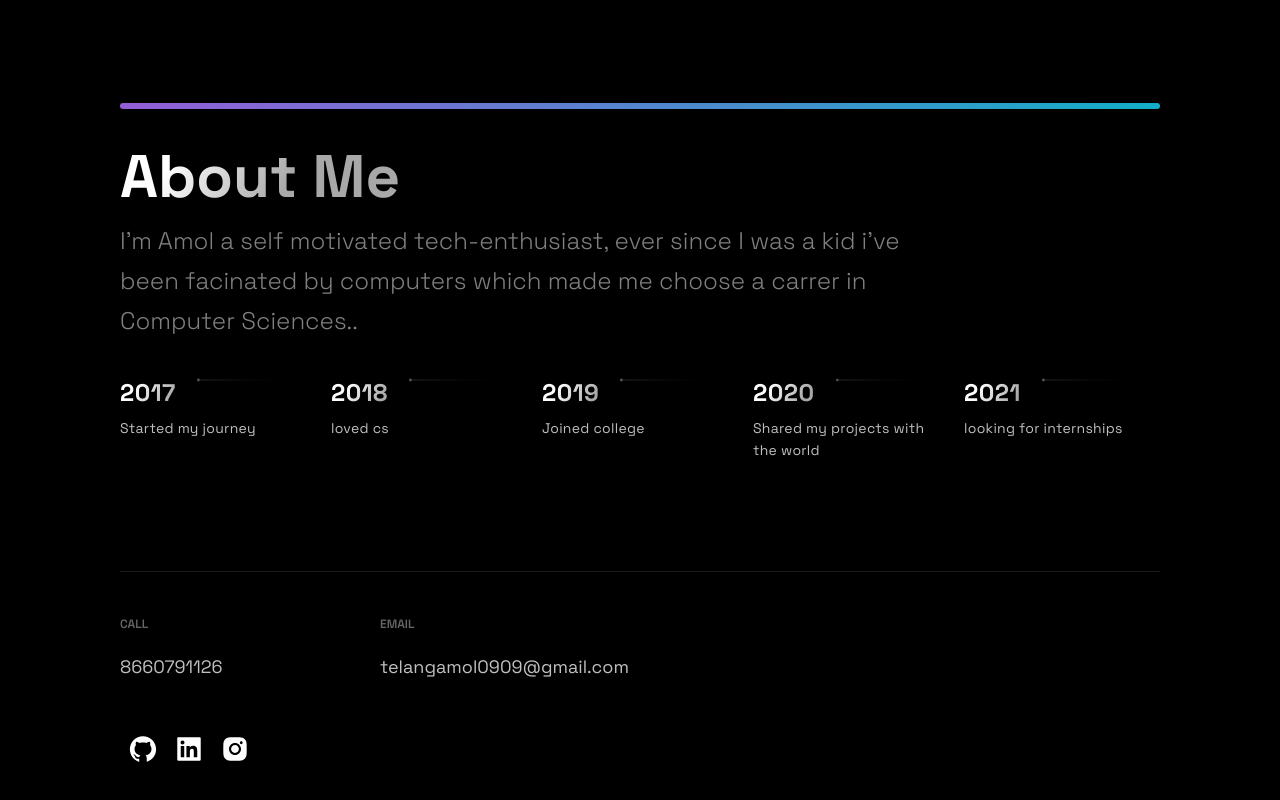
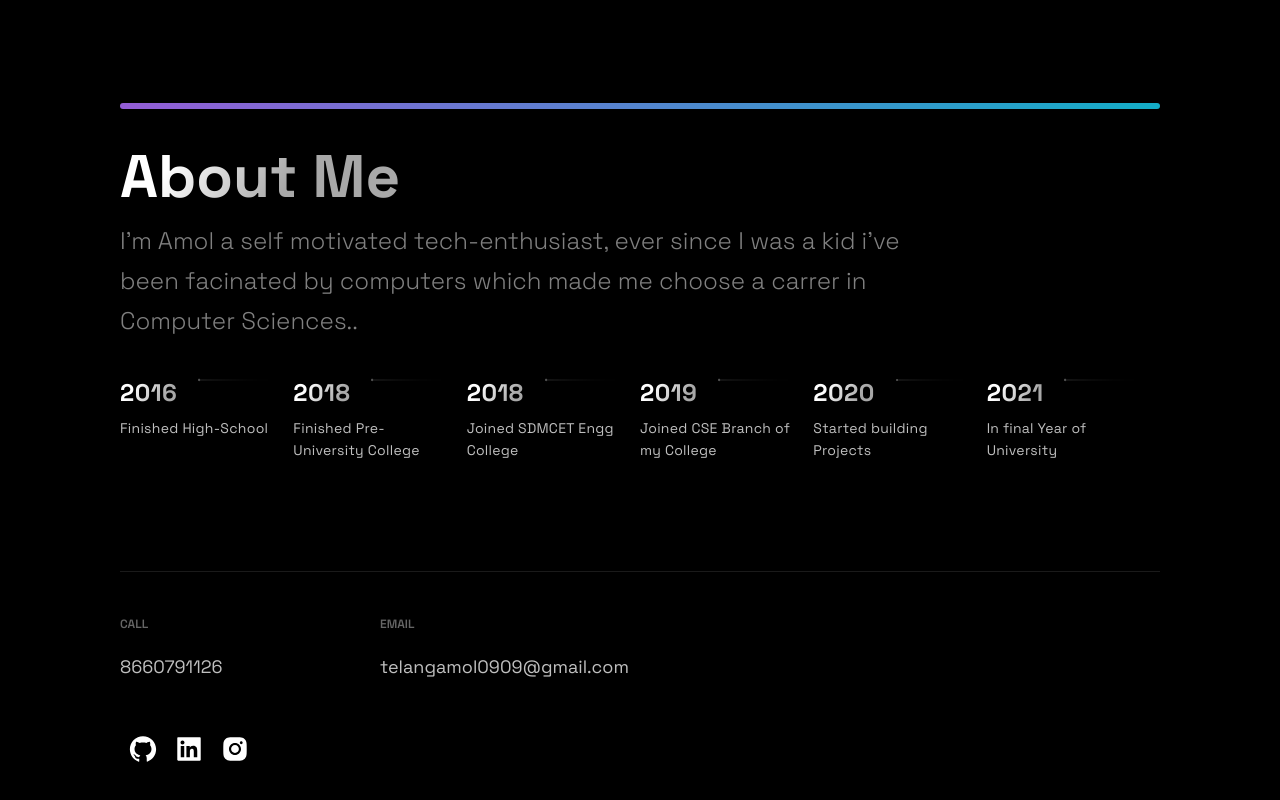
Before and after one commit to amolTelang/portfolio, a Next.js app: page / in a window 1280 px wide. Shown: the part 2643-3443 px from the top of the page. Built offline with nearby package versions, Linux system fonts and the light colour scheme.

Commit message:
added timeLine

```diff
--- a/src/constants/constants.js
+++ b/src/constants/constants.js
@@ -38,9 +38,10 @@ export const projects = [
 ];
 
 export const TimeLineData = [
-  { year: 2017, text: 'Started my journey', },
-  { year: 2018, text: 'loved cs', },
-  { year: 2019, text: 'Joined college', },
-  { year: 2020, text: 'Shared my projects with the world', },
-  { year: 2021, text: 'looking for internships', },
+  { year: 2016, text: 'Finished High-School',},
+  { year: 2018, text: 'Finished Pre-University College',},
+  { year: 2018, text: 'Joined SDMCET Engg College', },
+  { year: 2019, text: 'Joined CSE Branch of my College', },
+  { year: 2020, text: 'Started building Projects', },
+  { year: 2021, text: 'In final Year of University', },
 ];
```
